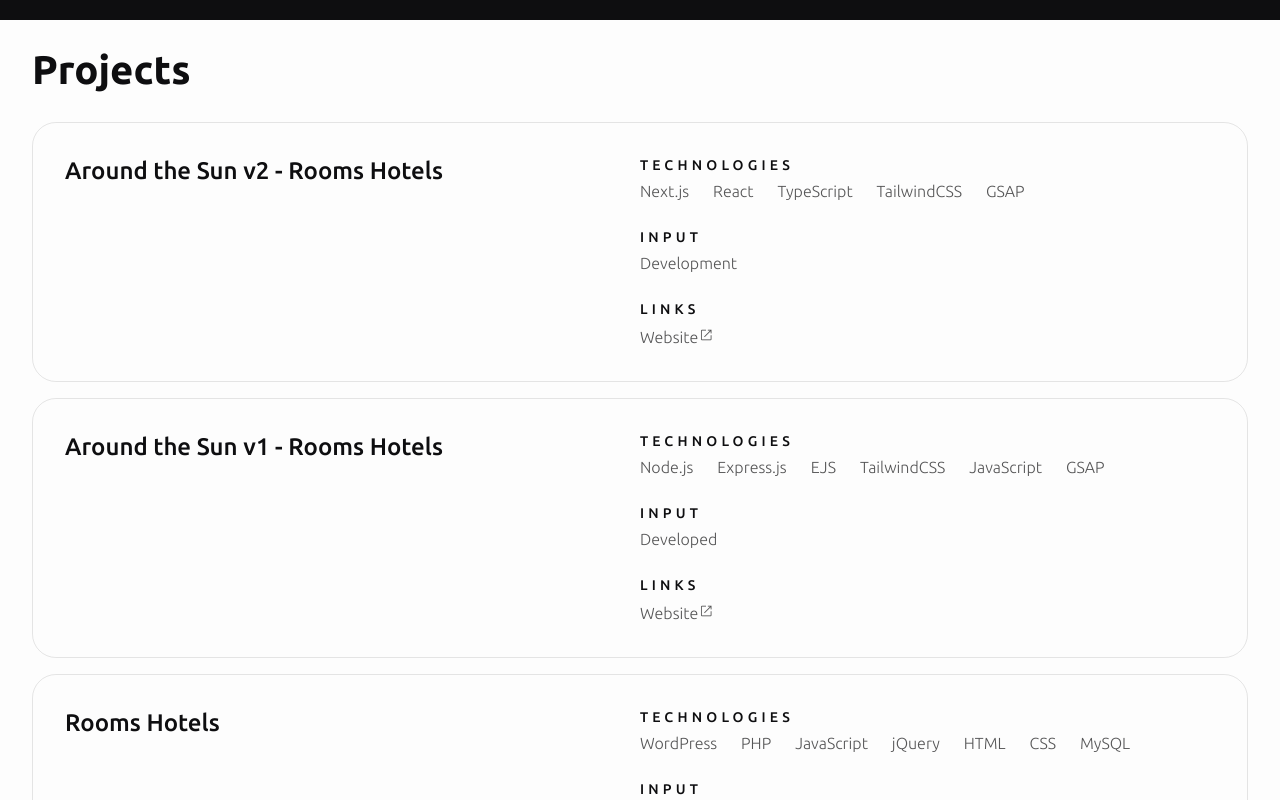
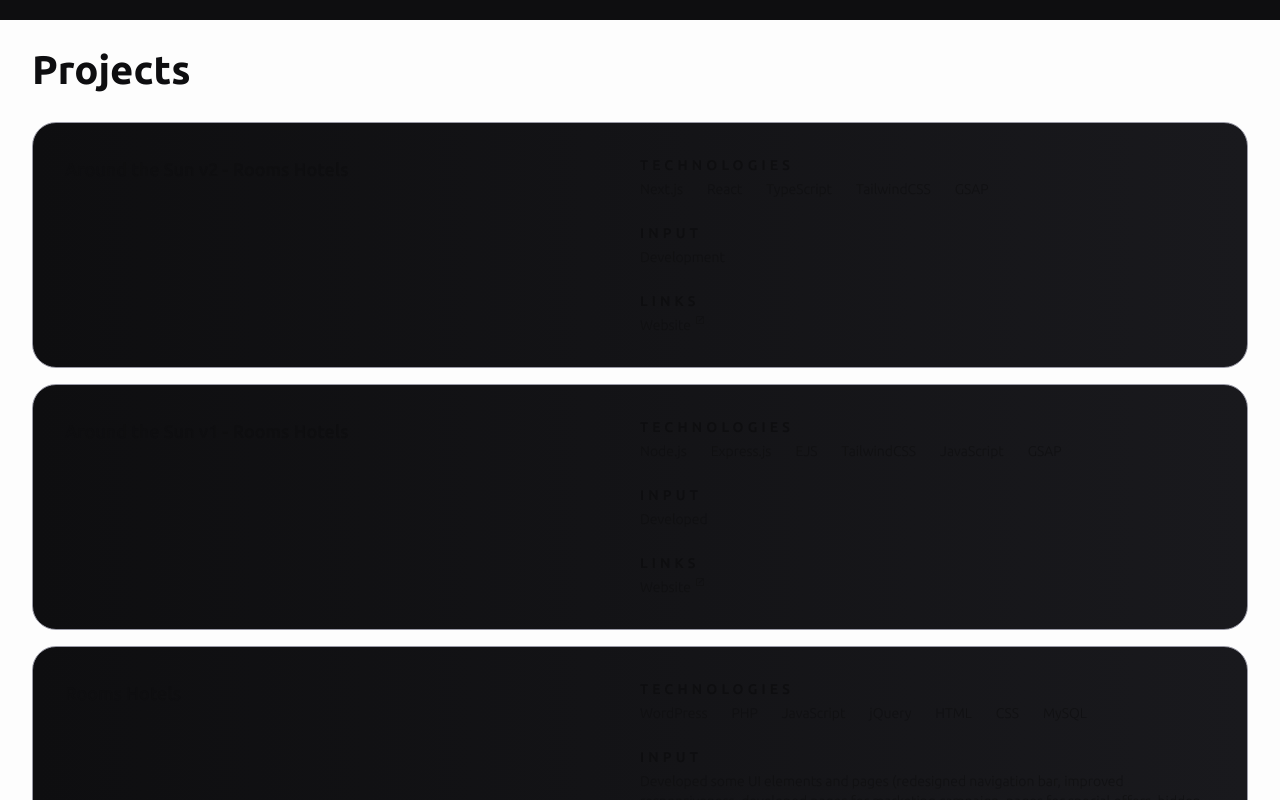
Before and after one commit to blobmold/georgeparesishvili.com_v2, a Next.js app: page / in a window 1280 px wide. Shown: the part 700-1500 px from the top of the page. Built offline with nearby package versions, Linux system fonts and the light colour scheme.

Commit message:
style(card): update card style

```diff
--- /dev/null
+++ b/src/components/atoms/Icons/index.tsx
@@ -0,0 +1,20 @@
+interface IconProps {
+    className?: string,
+    width?: number,
+    height?: number
+}
+
+const OpenInNew: React.FC<IconProps> = ({ height, width, className }) => {
+    return (
+        <svg xmlns="http://www.w3.org/2000/svg" height={height} viewBox="0 96 960 960" width={width} className={className}>
+            <path
+                d="M180 936q-24 0-42-18t-18-42V276q0-24 18-42t42-18h279v60H180v600h600V597h60v279q0 24-18 42t-42 18H180Zm202-219-42-43 398-398H519v-60h321v321h-60V319L382 717Z" />
+        </svg>
+    )
+}
+
+const Icon = {
+    OpenInNew
+}
+
+export default Icon
--- a/src/components/atoms/InputRow/index.tsx
+++ b/src/components/atoms/InputRow/index.tsx
@@ -11,7 +11,7 @@ const InputRow = ({ input }: InputRowProps): JSX.Element => {
         <div className="max-w-screen-md space-y-1">
             {/* <h4 className={"dark:text-secondary/50 text-primary/50"}>Input</h4> */}
             <h4 className="text-sm uppercase tracking-[0.3em]">Input</h4>
-            <p className="text-sm text-primary/70 dark:text-secondary/70 md:col-span-3 md:text-base">
+            <p className="text-sm text-primary/70 dark:text-secondary/70 md:col-span-3">
                 {input}
             </p>
         </div>
--- a/src/components/atoms/LinksRow/index.tsx
+++ b/src/components/atoms/LinksRow/index.tsx
@@ -1,5 +1,8 @@
 import Link from "next/link";
+
 import type { Data } from "../../../types";
+
+import Icon from "../Icons";
 
 type LinksRowProps = {
     links?: Data["links"];
@@ -21,12 +24,10 @@ const LinksRow = ({ links }: LinksRowProps): JSX.Element => {
                                 key={index}
                                 href={link.url}
                                 target={"_blank"}
-                                className="group inline-block text-sm capitalize text-primary/70 dark:text-secondary/70 md:text-base"
+                                className="group flex text-sm capitalize text-primary/70 dark:text-secondary/70 space-x-1"
                             >
                                 <span className="underlineAnim">{link.label}</span>
-                                <span className="material-symbols-outlined text-base">
-                                    open_in_new
-                                </span>
+                                <Icon.OpenInNew width={10} height={10} className={"fill-primary/70 dark:fill-secondary/70"} />
                             </Link>
                         )
                 )}
--- a/src/components/atoms/TechnologiesRow/index.tsx
+++ b/src/components/atoms/TechnologiesRow/index.tsx
@@ -11,7 +11,7 @@ const TechnologiesRow = ({ technologies }: TechnologiesRowProps): JSX.Element =>
         <div className="max-w-screen-md space-y-1">
             {/* <h4 className={"dark:text-secondary/50 text-primary/50"}>Technologies</h4> */}
             <h4 className="text-sm uppercase tracking-[0.3em]">Technologies</h4>
-            <div className="flex flex-wrap gap-x-6">
+            <div className="flex flex-wrap gap-x-6 text-sm">
                 {technologies.map((technology, i) => (
                     <div key={`technology-${i}`} className="text-primary/70 dark:text-secondary/70">
                         {technology}
--- a/src/components/molecules/ProjectsCard/index.tsx
+++ b/src/components/molecules/ProjectsCard/index.tsx
@@ -5,7 +5,7 @@ import LinksRow from "../../atoms/LinksRow";
 
 function ProjectsCard({ data }: { data: Data }): JSX.Element {
     return (
-        <div className="grid grid-cols-1 gap-y-6 rounded-3xl border border-primary/10 p-4 dark:border-secondary/10 md:gap-0 md:p-8 lg:grid-cols-2">
+        <div className="grid grid-cols-1 gap-y-6 rounded-3xl border border-primary-60 dark:border-primary-15 p-4 md:gap-0 md:p-8 lg:grid-cols-2 bg-gradient-to-r from-primary to-primary-5 transition-transform duration-300 ease-easeOutExpo">
             <h3>{data.title}</h3>
             <div className="space-y-6">
                 <TechnologiesRow technologies={data.technologies} />
--- a/src/styles/globals.css
+++ b/src/styles/globals.css
@@ -13,7 +13,7 @@
         @apply text-8 font-bold md:text-5xl;
     }
     h2 {
-        @apply inline-block text-2xl font-bold md:text-3xl md:text-10;
+        @apply inline-block text-xl font-bold md:text-3xl md:text-10;
     }
     h2 > a {
         @apply flex items-center;
@@ -28,7 +28,7 @@
         @apply opacity-30;
     }
     h3 {
-        @apply text-xl font-medium md:text-2xl;
+        @apply text-lg font-medium md:text-lg;
     }
     h4 {
         @apply text-lg font-medium;
--- a/tailwind.config.js
+++ b/tailwind.config.js
@@ -6,6 +6,9 @@ module.exports = {
             colors: {
                 primary: "#0E0E10",
                 secondary: "#FDFDFD",
+                "primary-60": "#9999a5",
+                "primary-15": "#303036",
+                "primary-5": "#19191d"
             },
             fontFamily: {
                 ubuntu: ["Ubuntu", "sans-serif"],
@@ -15,6 +18,9 @@ module.exports = {
                 8: "2rem",
                 10: "2.5rem",
             },
+            transitionTimingFunction: {
+                easeOutExpo: "cubic-bezier(0.16, 1, 0.3, 1)"
+            }
         },
     },
     plugins: [],
```
Also changed, not shown: public/open_in_new.svg (added).
